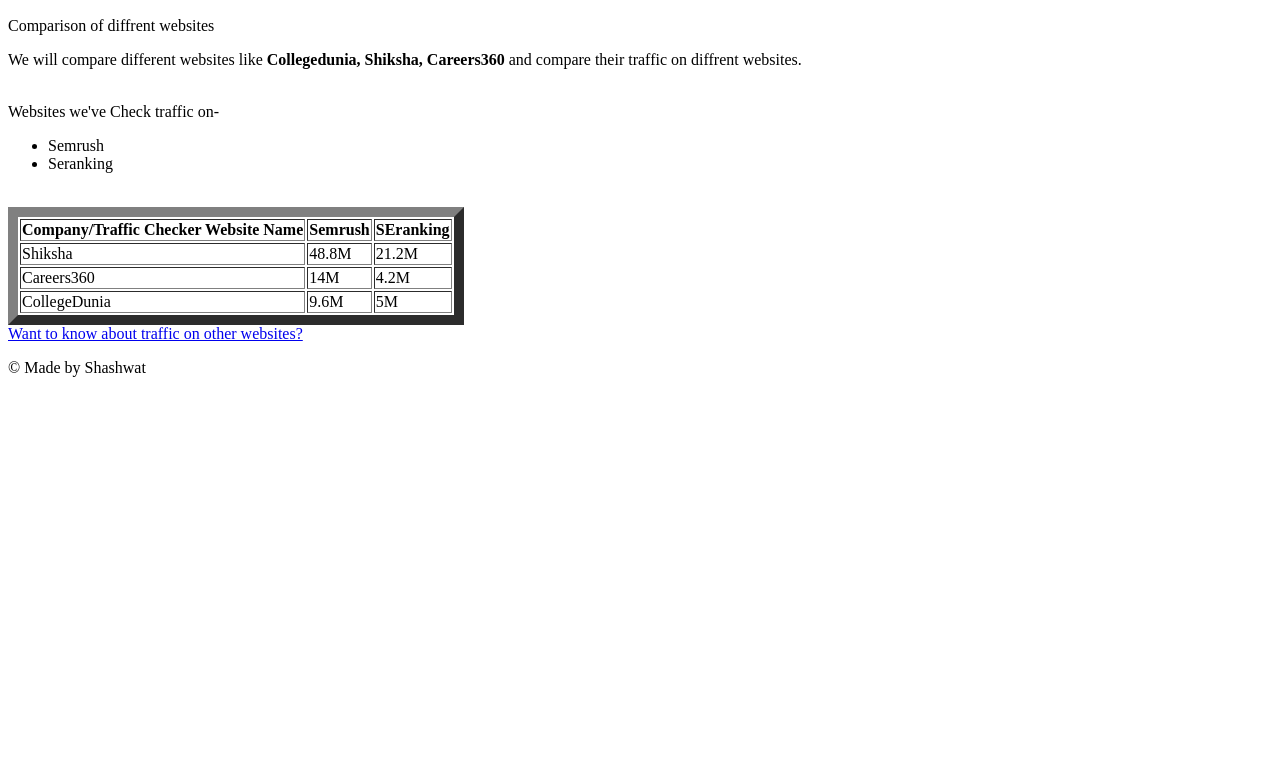
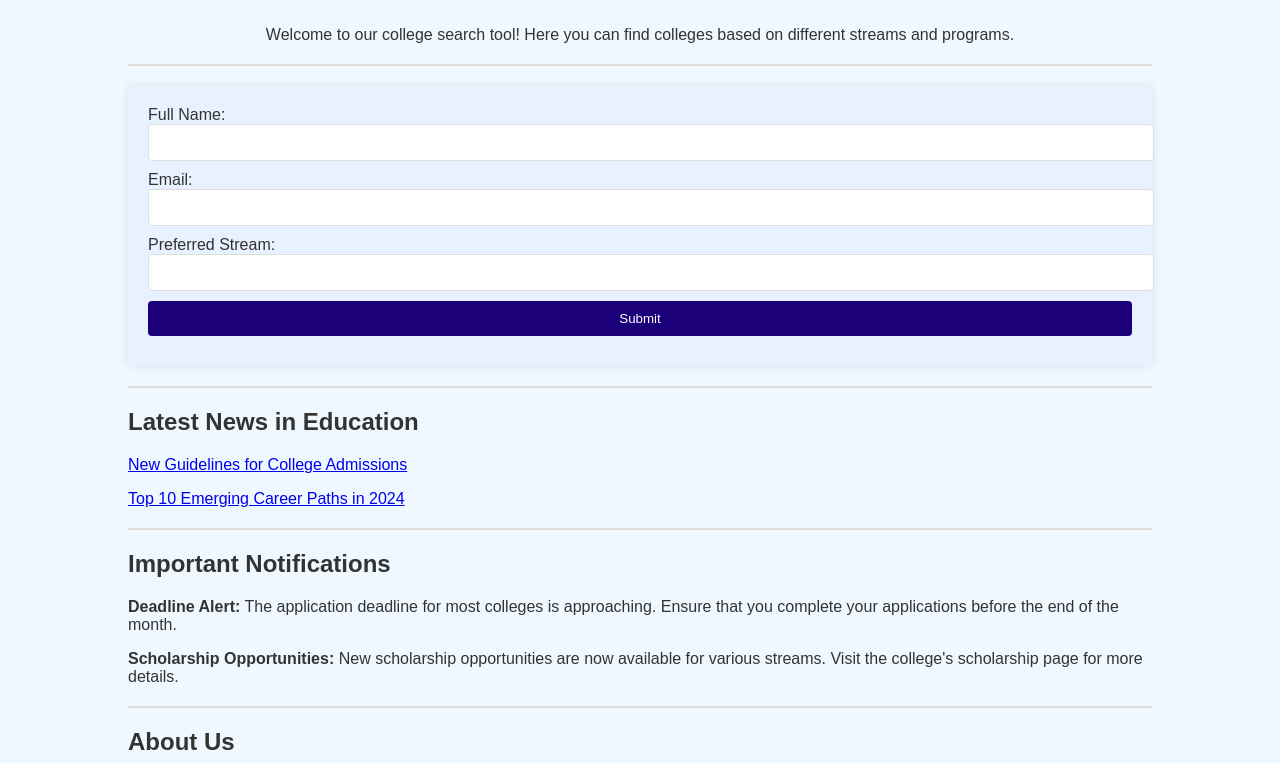
Before and after one commit to shashwatt169/website1, a plain HTML site: page index.html in a window 1280 px wide. Shown: the part 110-873 px from the top of the page. Before the commit the page ends 800 px from the top, so only its background shows below. Drawn offline with Linux system fonts and the light colour scheme.

Commit message:
Update index.html

```diff
--- a/index.html
+++ b/index.html
@@ -10,55 +10,112 @@
 
   gtag('config', 'G-T7LZ3BT5MR');
 </script>
-        <meta charset="utf-8">
-        <meta name-="viewport" content="width=device-width, initial-scale=1">
-        <title>My First Website</title>
-    </head>
-    <body>
-        <h1>Welcome to the site!!</h1>
-        <h2>Learning HTML</h2>
-        Comparison of diffrent websites
-        <p>
-        We will compare different websites like <b>Collegedunia, Shiksha, Careers360</b> and compare their traffic on diffrent websites.
 
-        </p>
-        <br>Websites we've Check traffic on-
-        <ul>
-            <li>Semrush </li>
-            <li>Seranking </li>
-        </ul><br>
-        <table border="10">
-            <tr>
-                <th>Company/Traffic Checker Website Name</th>
-                <th>Semrush</th>
-                <th>SEranking</th>
-            </tr>
-            <tr>
-                 <td>Shiksha</td>
-                 <td>48.8M</td>
-                 <td>21.2M</td>
-            </tr>
-            <tr>
-                <td>Careers360</td>
-                <td>14M</td>
-                <td>4.2M</td>
-            </tr>
-            <tr>
-                <td>CollegeDunia</td>
-            <td>9.6M</td>
-            <td>5M</td>
-            </tr>
+    <meta charset="UTF-8">
+    <meta name="viewport" content="width=device-width, initial-scale=1.0">
+    <title>College Finder</title>
+    <style>
+        body {
+            font-family: Arial, sans-serif;
+            background-color: #f0f8ff;
+            margin: 0;
+            padding: 0;
+            color: #333;
+        }
+        header {
+            background-color: #4400b1;
+            color: white;
+            text-align: center;
+            padding: 10px 0;
+        }
+        .container {
+            width: 80%;
+            margin: 0 auto;
+            padding: 20px;
+        }
+        .content {
+            text-align: center;
+            margin-bottom: 20px;
+        }
 
-        </table>
-        <a href="https://docs.google.com/document/d/1heMjSysselhtnvQfH5i_ENpvVtDcVpbxIuFzo4cKGXM/edit" target="blank"> Want to know about traffic on other websites?</a>
+        form {
+            background-color: #e7f1ff;
+            padding: 20px;
+            border-radius: 5px;
+            box-shadow: 0 0 10px rgba(0, 0, 0, 0.1);
+            text-align: left;
+            margin-top: 20px;
+        }
+        form input[type="text"],
+        form input[type="email"],
+        form input[type="submit"] {
+            display: block;
+            width: 100%;
+            margin-bottom: 10px;
+            padding: 10px;
+            border: 1px solid #ddd;
+            border-radius: 4px;
+        }
+        form input[type="submit"] {
+            background-color: #1b007a;
+            color: white;
+            border: none;
+            cursor: pointer;
+        }
+        form input[type="submit"]:hover {
+            background-color: #4806fd;
+        }
+        hr {
+            border: 1px solid #ddd;
+            margin: 20px 0;
+        }
+    </style>
+</head>
+<body>
+    <header>
+        <h1>College Finder</h1>
+    </header>
+    <div class="container">
+        <div class="content">
+            <p>Welcome to our college search tool! Here you can find colleges based on different streams and programs.</p>
+        </div>
+        <hr>
+        <form action="/submit-form" method="post">
+            <label for="name">Full Name:</label>
+            <input type="text" id="name" name="name" required>
 
+            <label for="email">Email:</label>
+            <input type="email" id="email" name="email" required>
 
+            <label for="stream">Preferred Stream:</label>
+            <input type="text" id="stream" name="stream" required>
 
+            <input type="submit" value="Submit">
+        </form>
+        <hr>
+        <div class="news">
+            <h2>Latest News in Education</h2>
+                <a href="https://www.ndtv.com/india-news/new-rules-for-college-admissions-5-point-guide-2835751" target="blank">New Guidelines for College Admissions</a>
+                <br> <p></p>
+            <a href="https://joinrise.co/blog/top-emerging-job-sectors-2024/" target="blank">Top 10 Emerging Career Paths in 2024</a>
+        </div>
+        <hr>
+        <div class="notifications">
 
-
-
-    <footer>
-        <p> &copy; Made by Shashwat</p>
-    </footer>
-    </body>
+            <h2>Important Notifications</h2>
+            <article>
+                <p><strong>Deadline Alert:</strong> The application deadline for most colleges is approaching. Ensure that you complete your applications before the end of the month.</p>
+            </article>
+            <article>
+                <p><strong>Scholarship Opportunities:</strong> New scholarship opportunities are now available for various streams. Visit the college's scholarship page for more details.</p>
+            </article>
+        </div>
+        <hr>
+        <div class="about-us">
+            <h2>About Us</h2>
+            <p>We are a dedicated team committed to helping students find the best colleges based on their preferred streams. Our goal is to provide accurate and up-to-date information to aid students in making informed decisions about their education.</p>
+            <p>For more information, visit our <a href="about-us.html" target="blank">About Us</a> page.</p>
+        </div>
+    </div>
+</body>
 </html>
```
